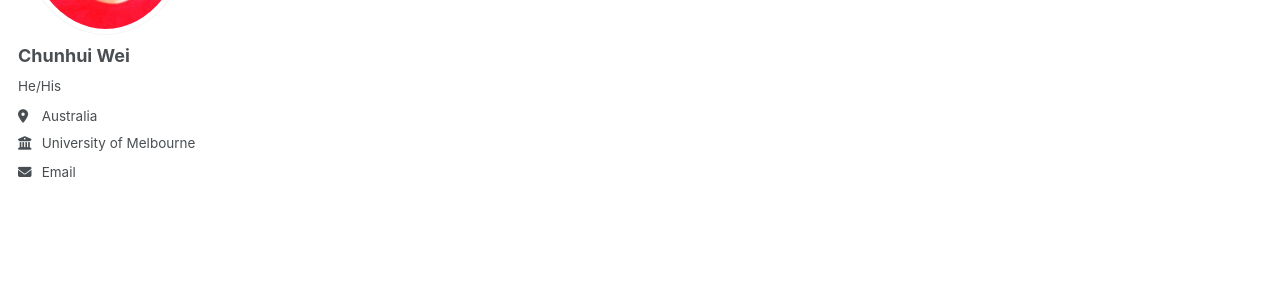
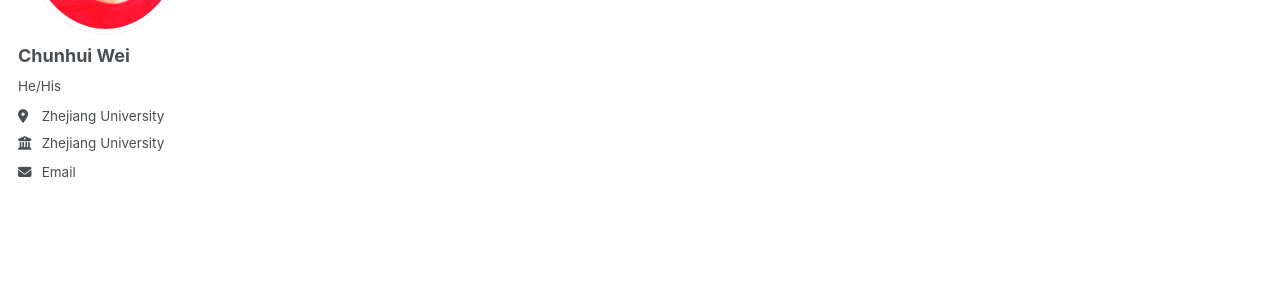
Before and after one commit to chunhuiwei736/chunhuiwei736.github.io, a Jekyll site: the page built from _pages/teaching.html, in a window 1280 px wide. Shown: the part 286-586 px from the top of the page. Built offline with Jekyll 4.4.1, drawn with Linux system fonts in a browser that asks for light colours; a script that is not in the unit is left out.

Commit message:
Update site metadata for Chunhui Wei

```diff
--- a/_config.yml
+++ b/_config.yml
@@ -11,12 +11,12 @@
 site_theme               : "default" # Currently available options are "default", "air"
 title                    : "Homepage"
 title_separator          : "-"
-name                     : &name "Your Name"
-description              : &description "Your Name's academic portfolio"   # Update this with a general description of your site, this is the default if not overridden by a page
+name                     : &name "Chunhui Wei"
+description              : &description "Chunhui Wei is a Ph.D. student at Zhejiang University working in complex geometry, complex algebraic geometry, and algebraic topology."   # Update this with a general description of your site, this is the default if not overridden by a page
 url                      : https://chunhuiwei736.github.io # The base hostname & protocol for your site e.g. "https://[your GitHub username].github.io",
                                                            # or if you already have some other page hosted on Github then use "https://[your GitHub username].github.io/[Your Repo Name]"
 baseurl                  : "" # the subpath of your site, e.g. "/blog"
-repository               : "academicpages/academicpages.github.io"
+repository               : "chunhuiwei736/chunhuiwei736.github.io"
 
 # Site Author - The following control what appear as part of the author content on the side bar.
 #               If a field is blank the icon and link will not appear, otherwise it will be shown.
@@ -27,8 +27,8 @@ author:
   name             : "Chunhui Wei"
   pronouns         : "He/His"
   #bio              : "Short biography for the left-hand sidebar"
-  location         : "Australia"
-  employer         : "University of Melbourne"
+  location         : "Zhejiang University"
+  employer         : "Zhejiang University"
   uri              : # URL
   email            : "chunhuiwei@zju.edu.cn"
 
@@ -143,7 +143,7 @@ facebook:
   app_id                 :
   publisher              :
 og_image                 :  # Social media default site image
-og_description           :  # Social media default site image description
+og_description           : *description  # Social media default site image description
 # For specifying social profiles
 # - https://developers.google.com/structured-data/customize/social-profiles
 social:
```
